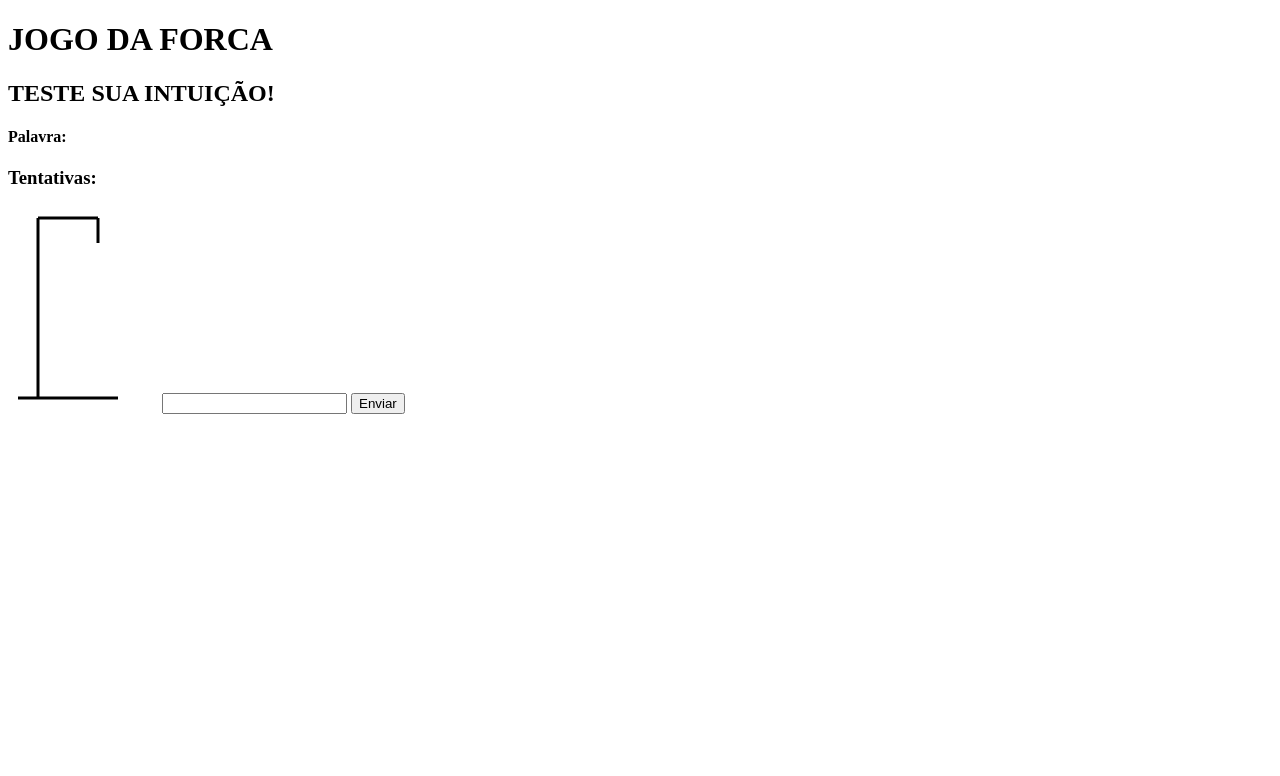
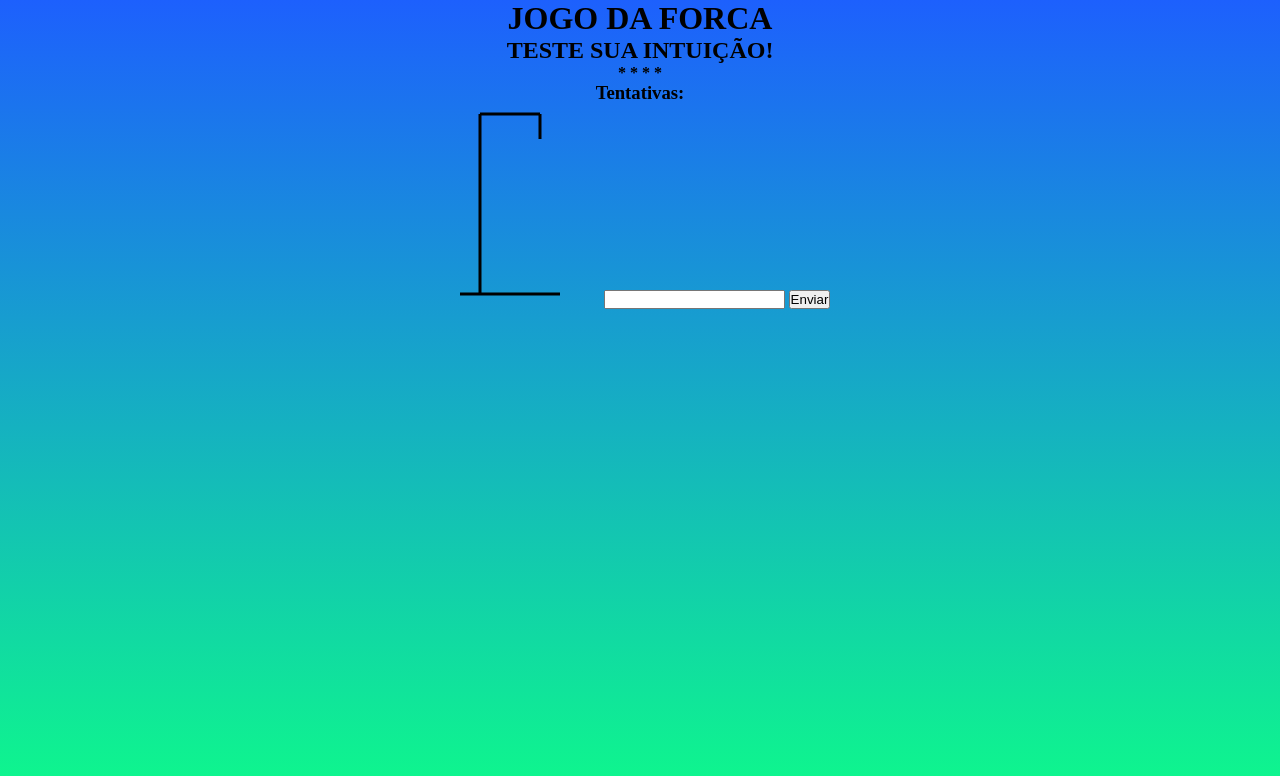
Before and after one commit to ryann404/jogoforca, a plain HTML site: page index.html in a window 1280 px wide. Drawn offline with Linux system fonts and the light colour scheme.

```diff
--- a/index.html
+++ b/index.html
@@ -6,6 +6,19 @@
     <title>Jogo da Forca</title>
 </head>
 <body>
+    <style>
+        *{
+            padding: 0;
+            margin: 0;
+            box-sizing: border-box;
+        }
+        body{
+            background: linear-gradient(to bottom, #1d60fd, #0ef98b);
+            min-height: 100vh;
+            text-align: center;
+        }
+
+    </style>
     <h1>JOGO DA FORCA</h1>
     <h2>TESTE SUA INTUIÇÃO!</h2>
     <h4 id="saidaPalavraOculta">Palavra: </h4>
--- a/scripte.js
+++ b/scripte.js
@@ -3,7 +3,7 @@ let telaDescartados = document.getElementById('saidaDescartados')
 let campoDigito = document.getElementById('inpChute')
 let btnTestar = document.getElementById('btnEnviar')
 let statusMensagem = document.querySelector('#status')
-
+let body = document.querySelector('body')
 
 
 let listaNomes = [
@@ -33,13 +33,13 @@ for (let i = 0; i < codigoSecreto.length; i++){
 
 
 let codigo = document.getElementById('saidaPalavraOculta')
-// codigo.innerHTML = codigoOculto.join(" ")
-
+codigo.innerHTML = codigoOculto.join(" ")
 
 btnTestar.addEventListener("click", testarCodigo)
 
 function testarCodigo(){
     if(tentativasRestantes <= 0){
+        body.style.background = "#acacac"
         return
     }
     let digito = campoDigito.value
```
